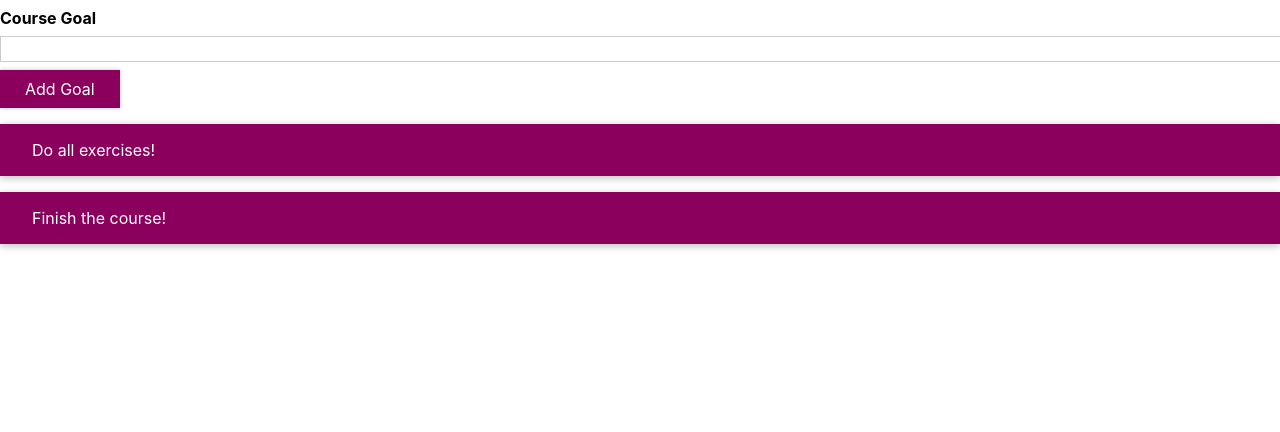
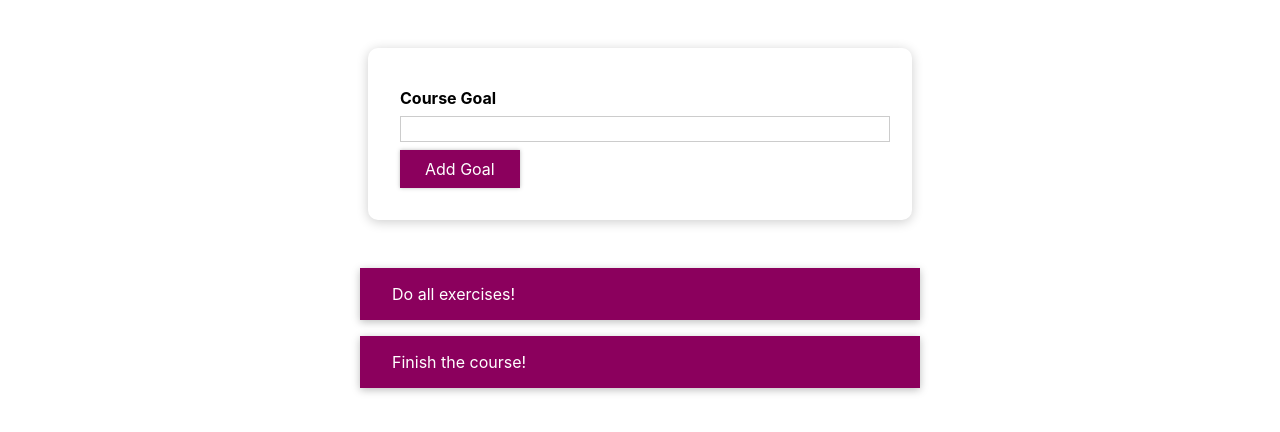
Before and after one commit to Spidergirl93/React_Style, a React (Create React App) app: page / in a window 1280 px wide. Shown: the top 432 px of the page. Built offline with nearby package versions, Linux system fonts and the light colour scheme.

Commit message:
fix the main css file

```diff
--- a/src/App.css
+++ b/src/App.css
@@ -1,38 +1,14 @@
-.App {
-  text-align: center;
+#goals {
+  width: 35rem;
+  max-width: 90%;
+  margin: 3rem auto;
 }
 
-.App-logo {
-  height: 40vmin;
-  pointer-events: none;
+#goal-form {
+  width: 30rem;
+  max-width: 90%;
+  margin: 3rem auto;
+  padding: 2rem;
+  box-shadow: 0 2px 12px rgba(0, 0, 0, 0.2);
+  border-radius: 10px;
 }
-
-@media (prefers-reduced-motion: no-preference) {
-  .App-logo {
-    animation: App-logo-spin infinite 20s linear;
-  }
-}
-
-.App-header {
-  background-color: #282c34;
-  min-height: 100vh;
-  display: flex;
-  flex-direction: column;
-  align-items: center;
-  justify-content: center;
-  font-size: calc(10px + 2vmin);
-  color: white;
-}
-
-.App-link {
-  color: #61dafb;
-}
-
-@keyframes App-logo-spin {
-  from {
-    transform: rotate(0deg);
-  }
-  to {
-    transform: rotate(360deg);
-  }
-}
```
